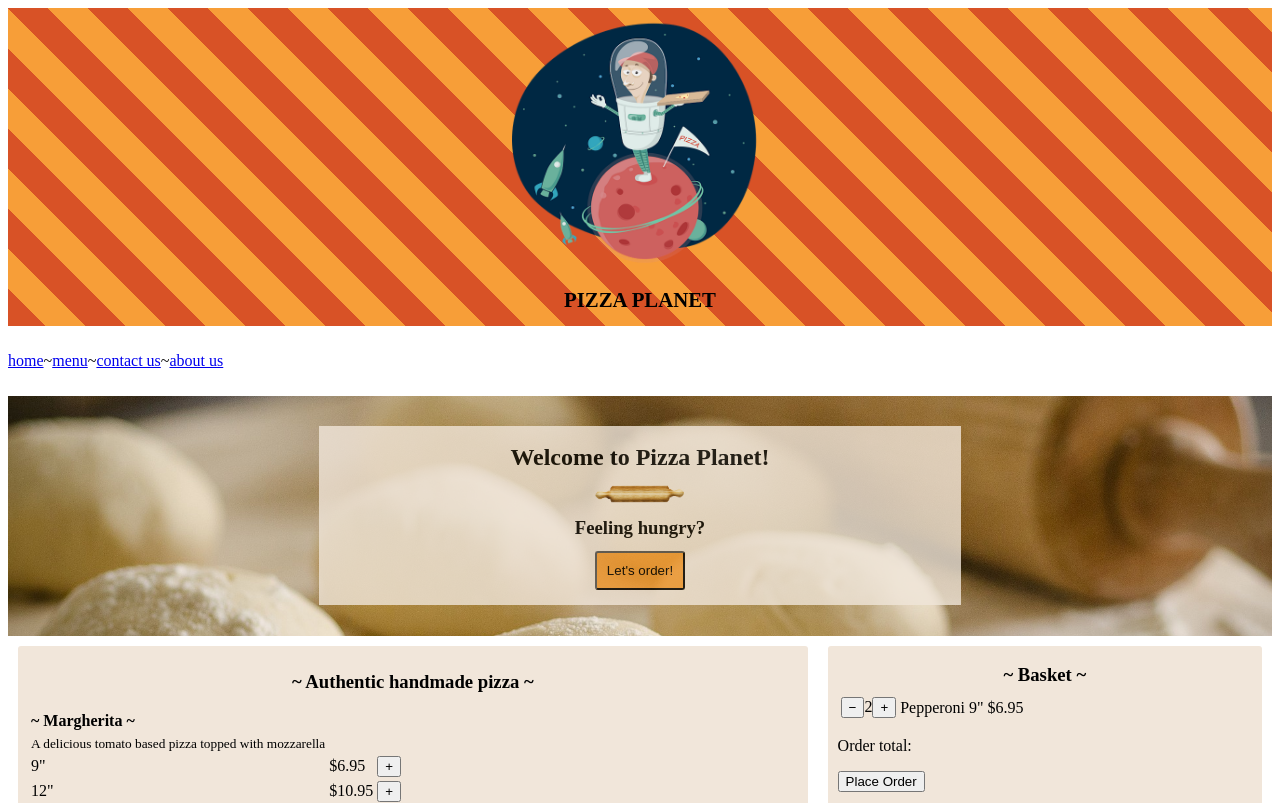
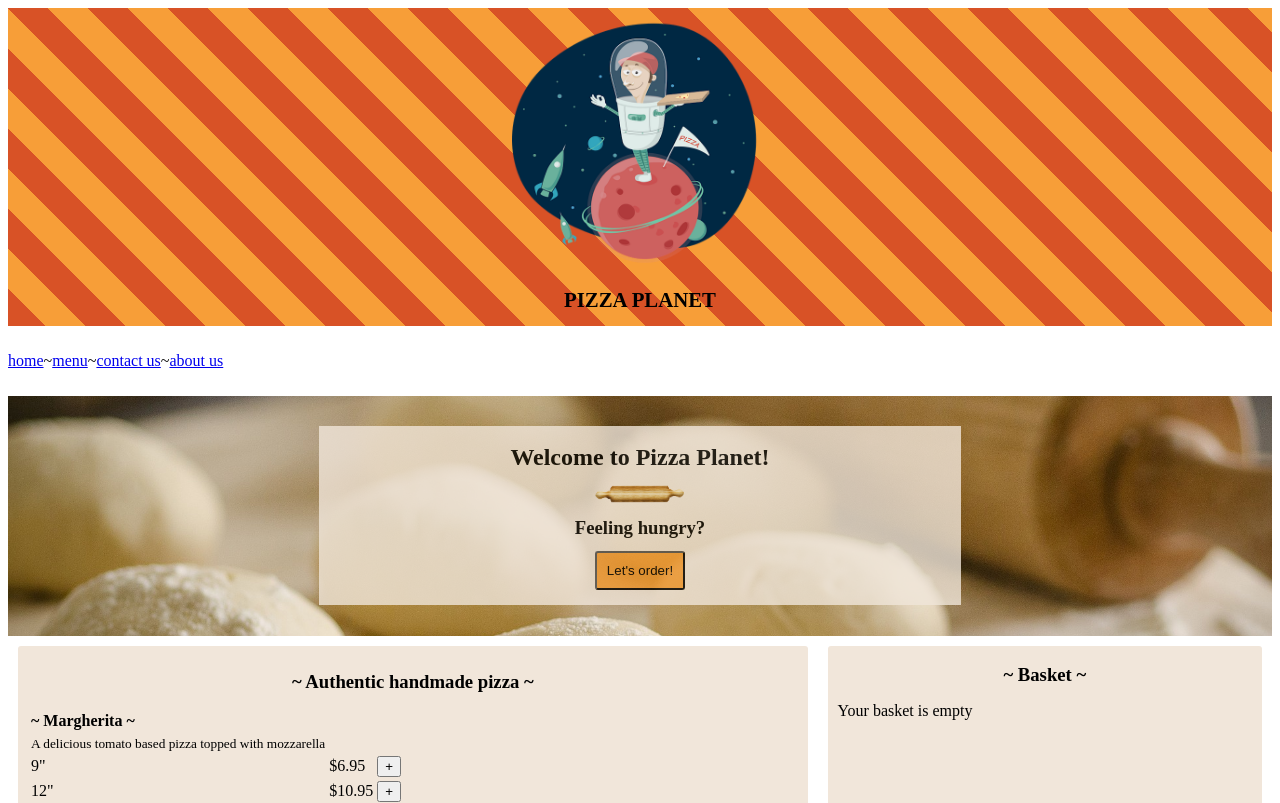
Before and after one commit to chrisdixon161/Pizza-Planet-V2-Stages, a Vue app: page / in a window 1280 px wide. Shown: the top 803 px of the page. Built offline with nearby package versions, Linux system fonts and the light colour scheme.

Commit message:
making the shopping basket dynamic

```diff
--- a/src/components/Menu.vue
+++ b/src/components/Menu.vue
@@ -28,21 +28,26 @@
     <!-- shopping basket -->
     <div class="basket">
       <h3>~ Basket ~</h3>
+      <div v-if="basket.length > 0">
         <table>
-        <tbody>
+          <tbody v-for="(item, index) in basket" :key="index">
             <tr>
               <td>
                 <button class="btn_green">&#8722;</button>
-              <span>2</span>
+                <span>{{ item.quantity }}</span>
                 <button class="btn_green">&#43;</button>
               </td>
-            <td>Pepperoni 9"</td>
-            <td>$6.95</td>
+              <td>{{ item.name }} {{ item.size }}"</td>
+              <td>${{ item.price * item.quantity }}</td>
             </tr>
           </tbody>
         </table>
         <p>Order total:</p>
         <button class="btn_green">Place Order</button>
+      </div>
+      <div v-else>
+        <p>{{ basketText }}</p>
+      </div>
     </div>
   </div>
 </template>
@@ -52,6 +57,7 @@
   data() {
     return {
       basket: [],
+      basketText: "Your basket is empty",
       getMenuItems: {
         1: {
           name: "Margherita",
@@ -111,7 +117,7 @@
       }
       this.basket.push({
         name: item.name,
-        price: item.price,
+        price: option.price,
         size: option.size,
         quantity: 1
       });
```
Lines whose indentation alone changed are shown as unchanged.
